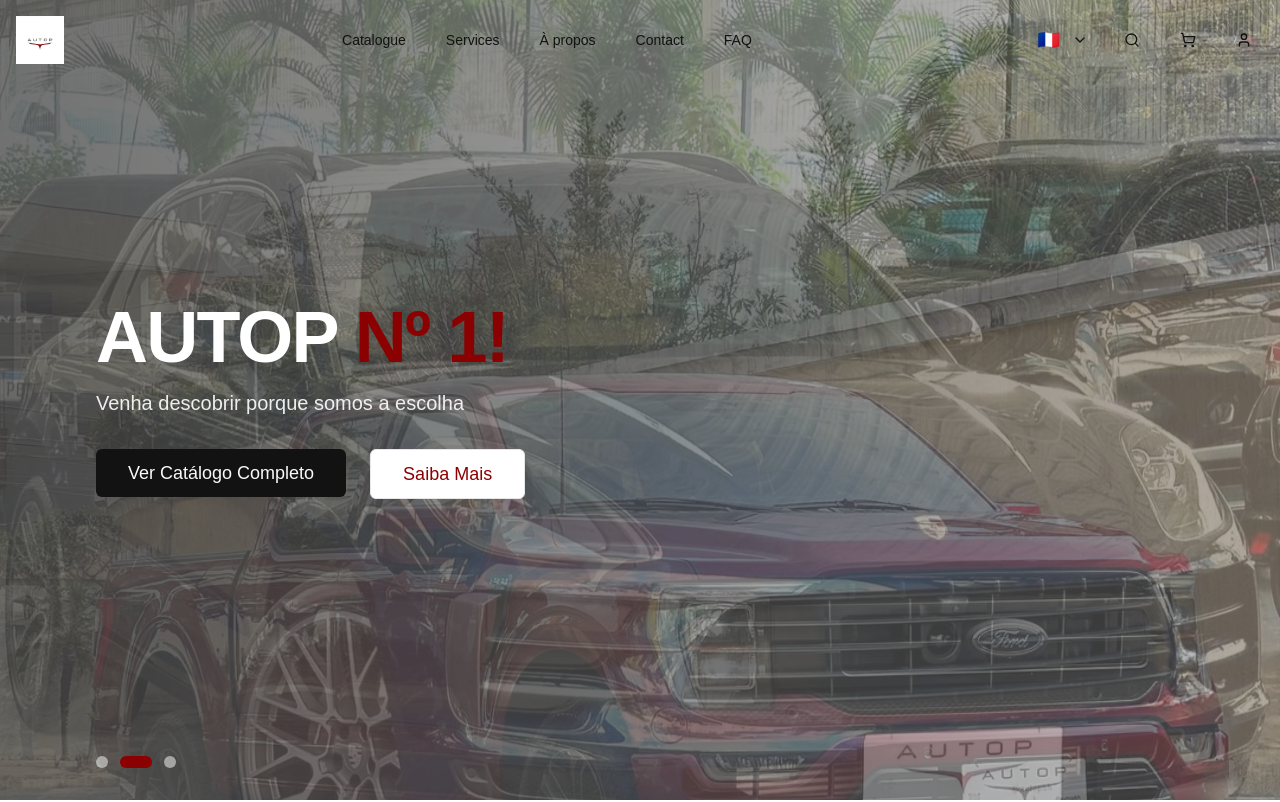
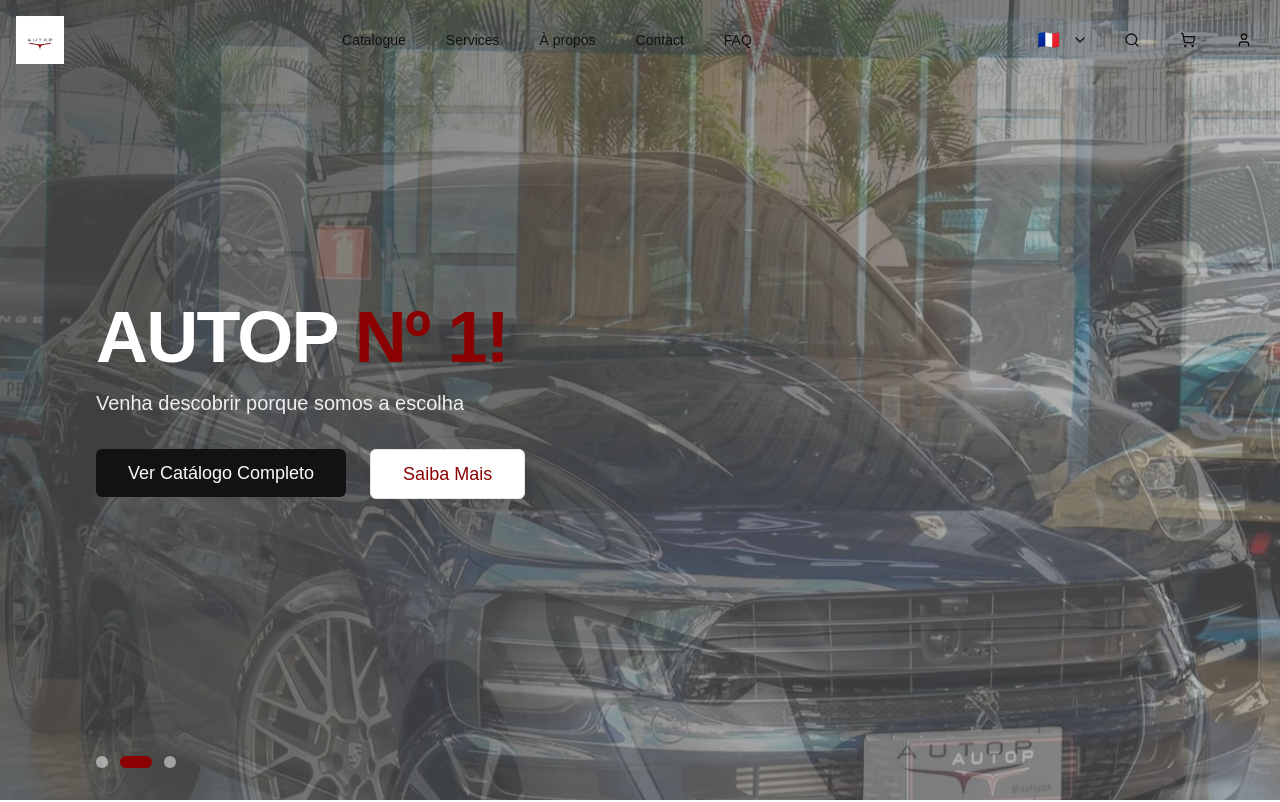
Before and after one commit to autopbh/auto-pbh, a React (Vite) app: page / in a window 1280 px wide. Shown: the top 802 px of the page. Built offline with nearby package versions, Linux system fonts and the light colour scheme; a web font is replaced by a local one.

Commit message:
Change hero image
Update the second image in the hero section.

```diff
--- a/src/components/home/HeroSection.tsx
+++ b/src/components/home/HeroSection.tsx
@@ -1,3 +1,4 @@
+
 import { useState, useEffect } from "react";
 import { Button } from "@/components/ui/button";
 import { Link } from "react-router-dom";
@@ -17,7 +18,7 @@ const HeroSection = () => {
       id: "v2",
       brand: "AUTOP",
       model: "Nº 1!",
-      image: "/lovable-uploads/bbd5ba0b-6732-48ed-8e5f-36b5a57b3f59.png",
+      image: "/lovable-uploads/9bd15bc2-bfb1-4c1e-9109-36905330b679.png",
       description: "Venha descobrir porque somos a escolha"
     },
     {
```
Also changed, not shown: public/lovable-uploads/9bd15bc2-bfb1-4c1e-9109-36905330b679.png (added).
